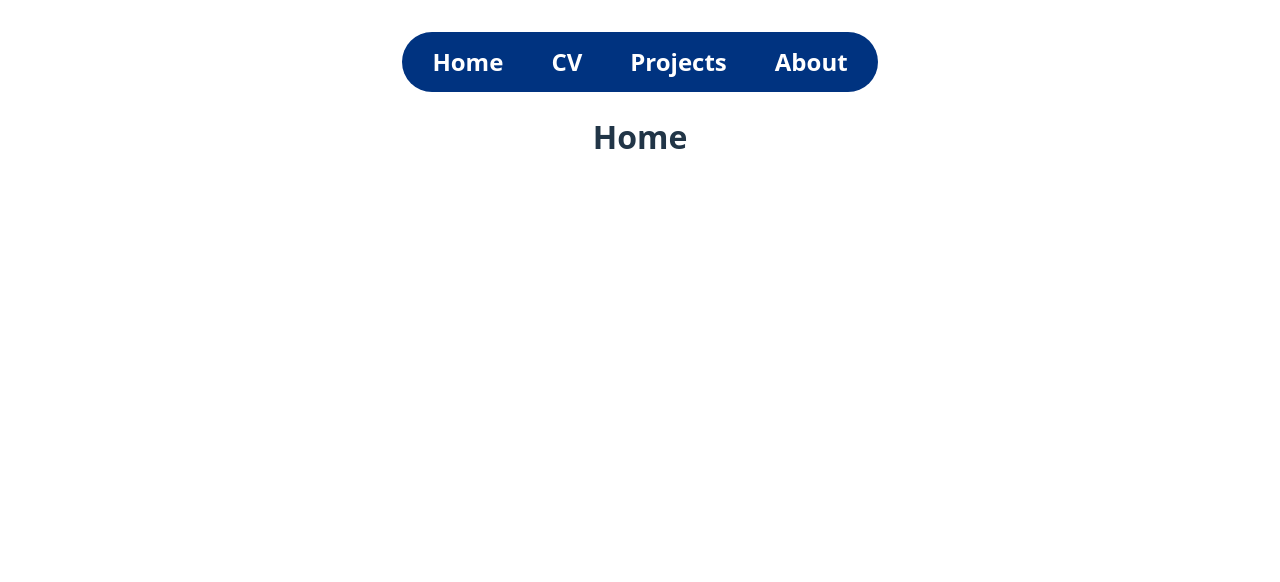
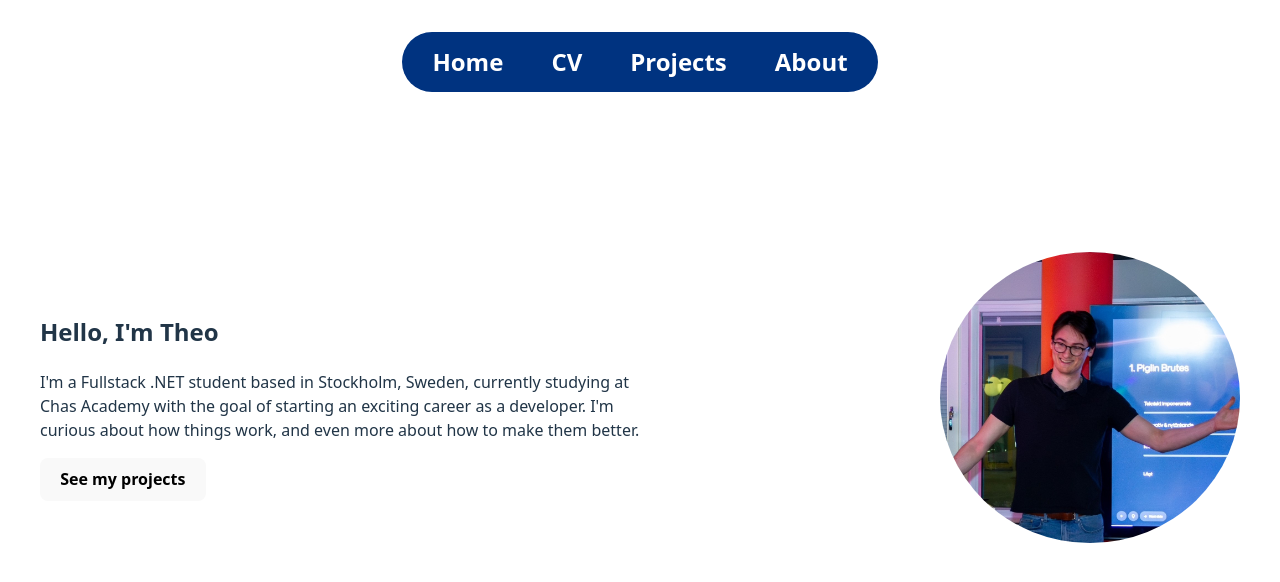
Before and after one commit to lskld/labb2_cv_portal, a React (Vite) app: page / in a window 1280 px wide. Shown: the top 582 px of the page. Built offline with nearby package versions, Linux system fonts and the light colour scheme.

Commit message:
added hero section component, fixed global css and css for the hero section

```diff
--- a/src/App.css
+++ b/src/App.css
@@ -1,14 +1,25 @@
+/* ==== GLOBAL CSS ==== */
+
 #root {
-  max-width: 1280px;
+  max-width: 1200px;
+  width: 100%;
   margin: 0 auto;
   padding: 2rem;
   text-align: center;
 }
 
+/* ==== GLOBAL END ==== */
+
+/* ==== NAVBAR ==== */
+
 .navbar {
   background-color: #003380;
   padding: 12px 30px;
   border-radius: 50px;
+  display: flex;
+  justify-content: center;
+  width: fit-content;
+  margin: 0 auto;
 }
 
 .navbar ul {
@@ -24,3 +35,27 @@
   color: white;
   font-weight: 650;
 }
+
+/* ==== NAVBAR END ==== */
+
+/* ==== HERO SECTION ==== */
+
+.heroSection {
+  margin-top: 10rem;
+  width: 100%;
+  display: flex;
+  align-items: center;
+  justify-content: space-between;
+}
+
+.heroText {
+  text-align: left;
+  max-width: 600px;
+  margin: 0;
+}
+
+.heroImage {
+  width: 300px;
+  height: auto;
+  border-radius: 50%;
+}
--- /dev/null
+++ b/src/components/Hero.jsx
@@ -0,0 +1,23 @@
+import heroImage from '../assets/images/self_portrait.JPG'
+import { Link } from 'react-router-dom'
+
+function Hero() {
+    return (
+        <section className="heroSection">
+            <div className="heroText">
+                <h2>Hello, I'm Theo</h2>
+                <p>I'm a Fullstack .NET student based in Stockholm, Sweden, currently studying at
+                Chas Academy with the goal of starting an exciting career as a developer. I'm
+                curious about how things work, and even more about how to make them better.</p>
+                <Link to="/projects">
+                <button>See my projects</button>
+                </Link>
+
+            </div>
+
+            <img className="heroImage" src={heroImage} alt="picture of me" />
+        </section>
+    );
+}
+
+export default Hero;
--- a/src/index.css
+++ b/src/index.css
@@ -14,19 +14,12 @@
 }
 
 a {
-  font-weight: 500;
-  color: #646cff;
-  text-decoration: inherit;
-}
-a:hover {
-  color: #535bf2;
+  text-decoration: none;
 }
 
 body {
   margin: 0;
-  display: flex;
   min-width: 320px;
-  min-height: 100vh;
 }
 
 button {
@@ -34,7 +27,7 @@ button {
   border: 1px solid transparent;
   padding: 0.6em 1.2em;
   font-size: 1em;
-  font-weight: 500;
+  font-weight: 650;
   font-family: inherit;
   background-color: #1a1a1a;
   cursor: pointer;
--- a/src/pages/Home.jsx
+++ b/src/pages/Home.jsx
@@ -1,8 +1,8 @@
+import Hero from '../components/Hero'
+
 function Home() {
     return (
-        <div>
-            <h1>Home</h1>
-        </div>
+        <Hero />
     );
 }
 
```
Also changed, not shown: src/assets/images/self_portrait.JPG (added).
